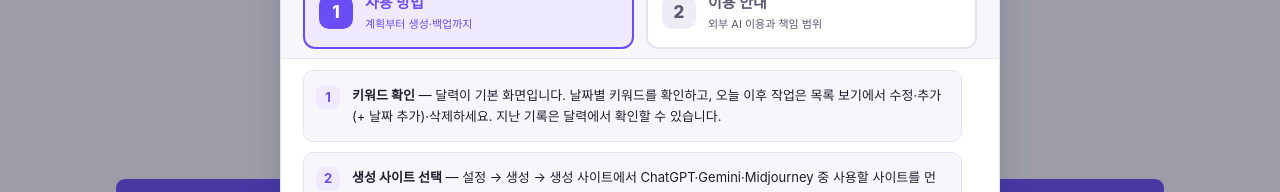
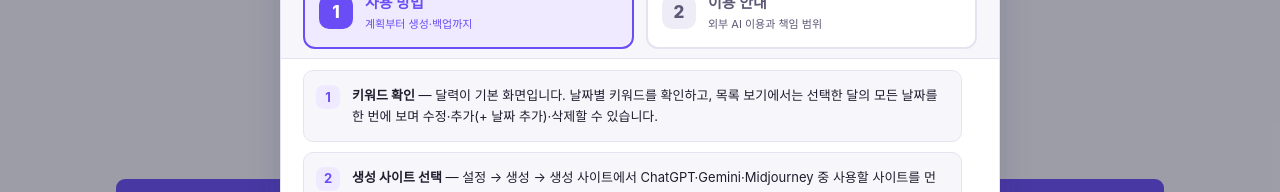
Before and after one commit to jooyahmong/stock, a React (Vite) app: page / in a window 1280 px wide. Both pictures are taken after a click on the button "사용법". Shown: the part 133-325 px from the top of the page. Built offline with nearby package versions, Linux system fonts and the light colour scheme.

Commit message:
월별 목록 전체 날짜 기본 표시

```diff
--- a/src/App.tsx
+++ b/src/App.tsx
@@ -188,16 +188,18 @@ export default function App() {
     [grouping, kind, selectedMonth],
   )
 
-  // Date-plan lists follow the selected month and keep its past dates at the bottom.
+  // Date-plan lists show every date in the selected month. Past dates stay at the bottom
+  // in chronological order so the first day of the month appears first.
   const listView = useMemo(
     () => getListView(
       listGroups,
       kind === 'date' ? today : currentPeriod(kind),
       listWindow,
-      grouping?.filtering ?? false,
+      (grouping?.filtering ?? false) || calendarAvailable,
       true,
+      calendarAvailable,
     ),
-    [grouping?.filtering, listGroups, listWindow, kind, today],
+    [grouping?.filtering, listGroups, listWindow, kind, today, calendarAvailable],
   )
 
   // "전체 선택" targets the keywords currently on screen (list window +
@@ -554,8 +556,8 @@ function HelpModal({ onClose }: { onClose: () => void }) {
         <ol className="help-steps">
           <li>
             <b>키워드 확인</b> — 달력이 기본 화면입니다. 날짜별 키워드를 확인하고,
-            오늘 이후 작업은 목록 보기에서 수정·추가(+ 날짜 추가)·삭제하세요.
-            지난 기록은 달력에서 확인할 수 있습니다.
+            목록 보기에서는 선택한 달의 모든 날짜를 한 번에 보며
+            수정·추가(+ 날짜 추가)·삭제할 수 있습니다.
           </li>
           <li>
             <b>생성 사이트 선택</b> — 설정 → 생성 → 생성 사이트에서
--- a/src/components/ListWindow.tsx
+++ b/src/components/ListWindow.tsx
@@ -17,9 +17,13 @@ export function getListView<T extends { period: string }>(
   window: ListWindowState,
   filtering: boolean,
   includePast = true,
+  oldestPastFirst = false,
 ) {
   const upcoming = groups.filter((g) => g.period >= anchor)
-  const past = includePast ? groups.filter((g) => g.period < anchor).reverse() : []
+  const pastGroups = groups.filter((g) => g.period < anchor)
+  const past = includePast
+    ? (oldestPastFirst ? pastGroups : pastGroups.reverse())
+    : []
   const expanded = filtering || window.all
   return {
     visible: expanded ? upcoming : upcoming.slice(0, window.after),
```
Also changed, not shown: 2 other files (tests, documents, lock files or other folders).
